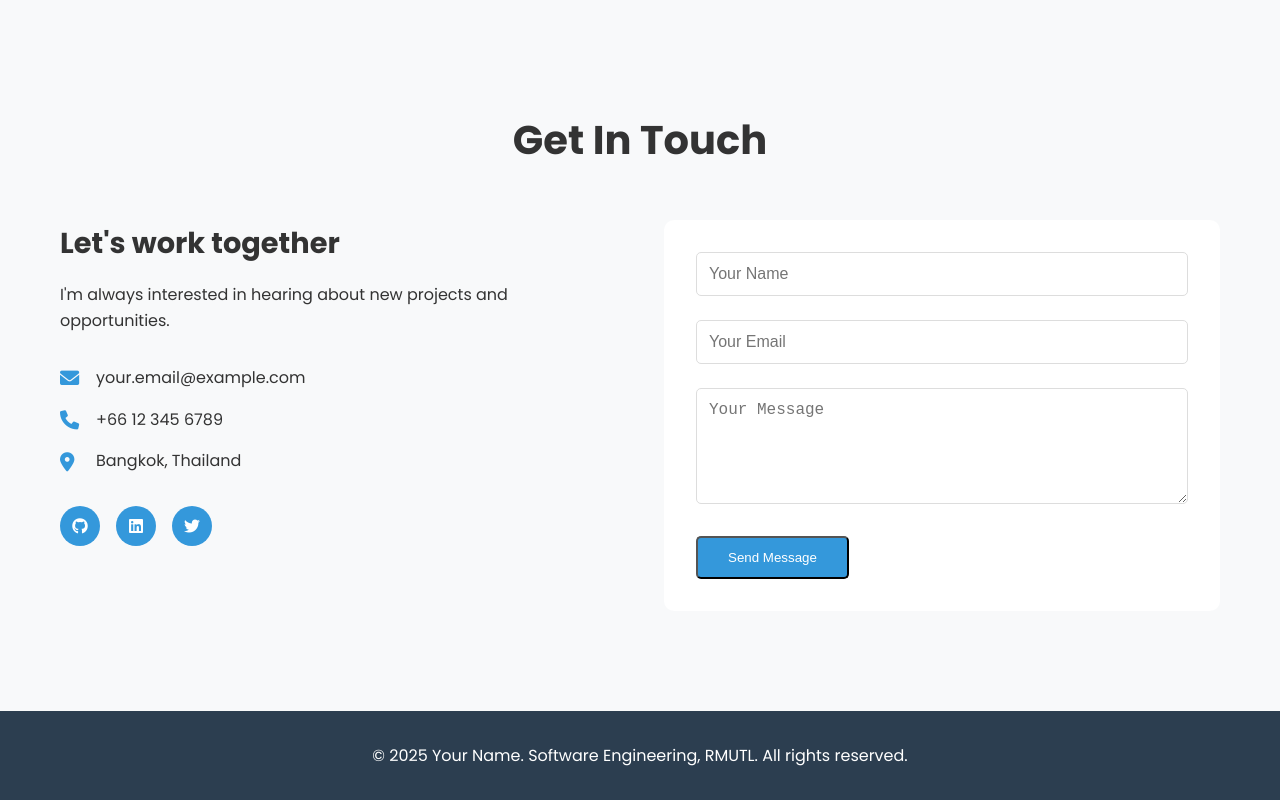
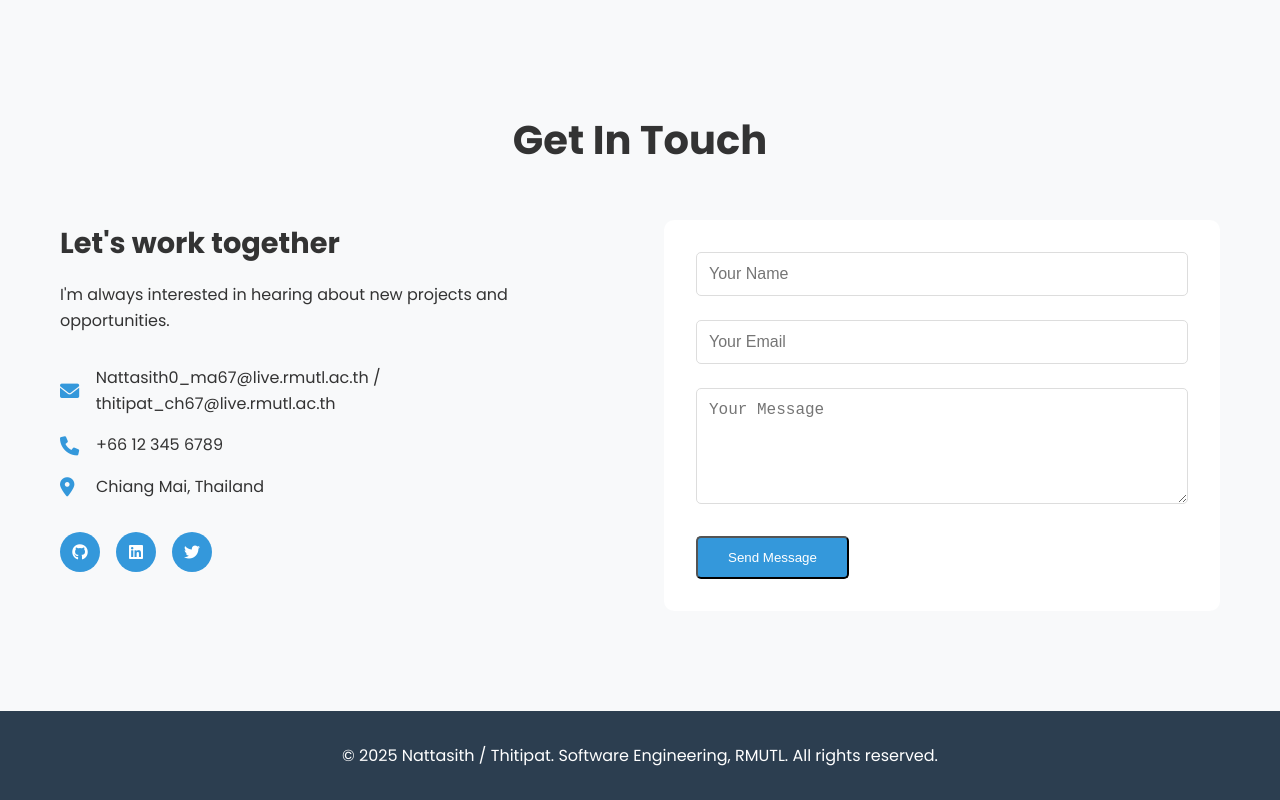
Before and after one commit to Nattasith0/portfolio-website-collaborations, a plain HTML site: page index.html in a window 1280 px wide. Shown: the part 3226-4026 px from the top of the page. Drawn offline with Linux system fonts and the light colour scheme.

Commit message:
Add Feature

```diff
--- a/index.html
+++ b/index.html
@@ -4,7 +4,7 @@
 <head>
     <meta charset="UTF-8">
     <meta name="viewport" content="width=device-width, initial-scale=1.0">
-    <title>Your Name - Portfolio</title>
+    <title>Portfolio</title>
     <link rel="stylesheet" href="css/style.css">
     <link href="https://fonts.googleapis.com/css2?family=Poppins:wght@300;400;500;600;700&display=swap"
         rel="stylesheet">
@@ -202,7 +202,7 @@
                     <div class="contact-details">
                         <div class="contact-item">
                             <i class="fas fa-envelope"></i>
-                            <span>your.email@example.com</span>
+                            <span>Nattasith0_ma67@live.rmutl.ac.th / thitipat_ch67@live.rmutl.ac.th</span>
                         </div>
                         <div class="contact-item">
                             <i class="fas fa-phone"></i>
@@ -210,7 +210,7 @@
                         </div>
                         <div class="contact-item">
                             <i class="fas fa-map-marker-alt"></i>
-                            <span>Bangkok, Thailand</span>
+                            <span>Chiang Mai, Thailand</span>
                         </div>
                     </div>
                     <div class="social-links">
@@ -241,7 +241,7 @@
     <!-- Footer -->
     <footer class="footer">
         <div class="container">
-            <p>&copy; 2025 Your Name. Software Engineering, RMUTL. All rights reserved.</p>
+            <p>&copy; 2025 Nattasith / Thitipat. Software Engineering, RMUTL. All rights reserved.</p>
         </div>
     </footer>
 
```
